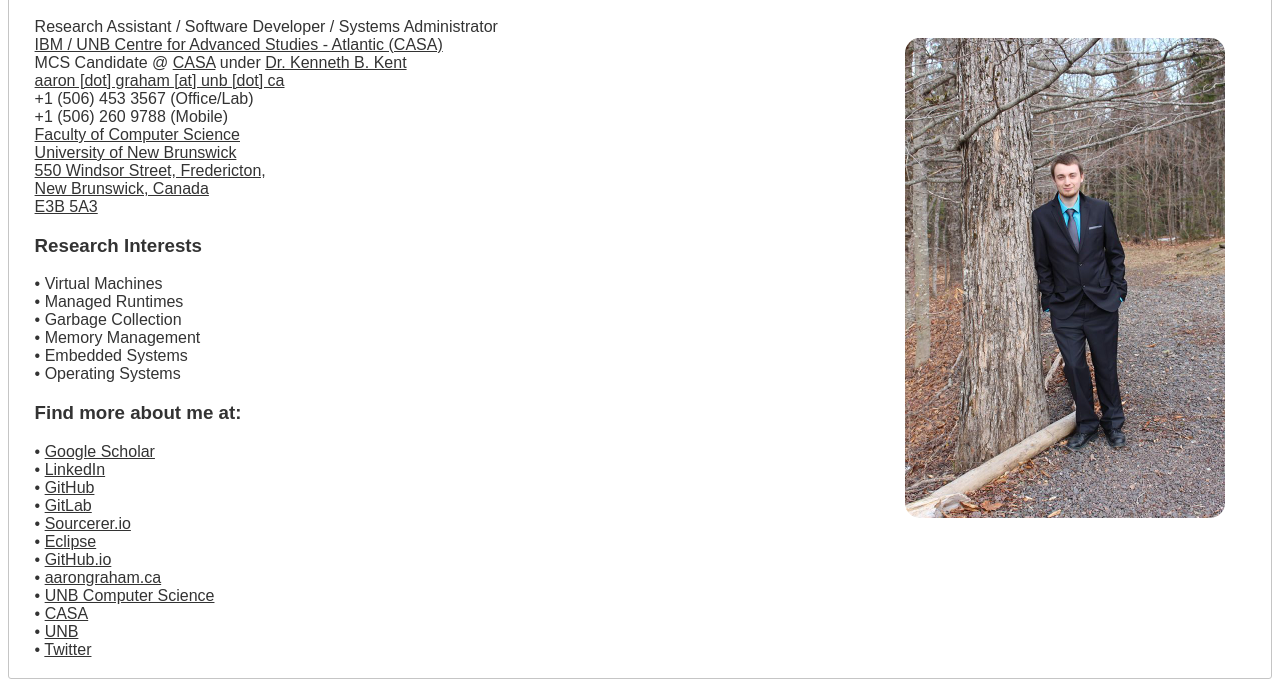
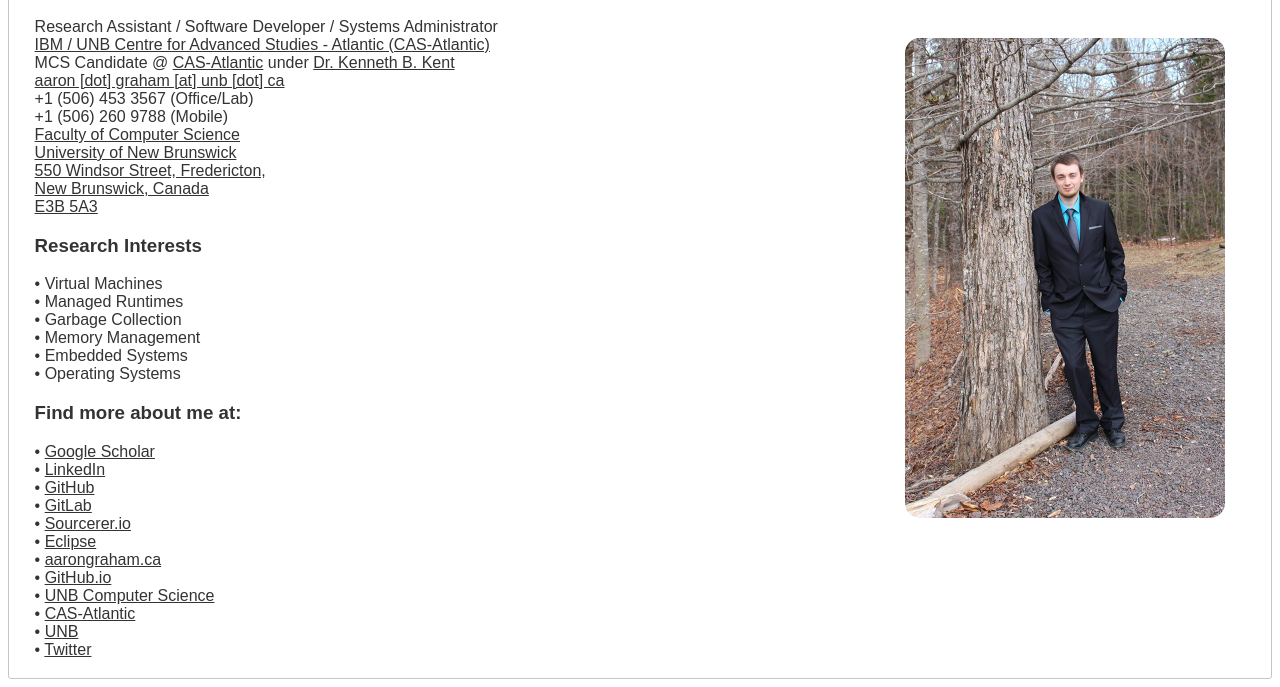
Before and after one commit to aarongraham9/aarongraham9.github.io, a plain HTML site: page index.html in a window 1280 px wide. Shown: the part 134-821 px from the top of the page. Drawn offline with nearby package versions, Linux system fonts and the light colour scheme.

Commit message:
Update Website Content With Correct CAS-Altantic Name and DSD Conference Year
Signed-off-by: Aaron Graham <aaron.graham@unb.ca>

```diff
--- a/index.html
+++ b/index.html
@@ -13,8 +13,7 @@
 		$(function() {
 			$("#tabs").tabs();
 		});
-	</script>
-	<script>
+
 		(function(i, s, o, g, r, a, m) {
 			i['GoogleAnalyticsObject'] = r;
 			i[r] = i[r] || function() {
@@ -46,8 +45,8 @@
 		<div id="tab-aaron">
 			<h1>Aaron G. Graham</h1>
 			<a href="aaron.jpg" target="_blank"><img id="aaronjpg" src="aaron.jpg" alt="Aaron Graham's Image" align="right"/></a> Research Assistant / Software Developer / Systems Administrator</br>
-			<a href="http://www.unb.ca/research/casatlantic/" target="_blank">IBM / UNB Centre for Advanced Studies - Atlantic (CASA)</a></br>
-			MCS Candidate @ <a href="http://www.unb.ca/research/casatlantic/" target="_blank">CASA</a> under <a href="http://www.cs.unb.ca/~ken/" target="_blank">Dr. Kenneth B. Kent</a></br>
+			<a href="http://www.unb.ca/research/casatlantic/" target="_blank">IBM / UNB Centre for Advanced Studies - Atlantic (CAS-Atlantic)</a></br>
+			MCS Candidate @ <a href="http://www.unb.ca/research/casatlantic/" target="_blank">CAS-Atlantic</a> under <a href="http://www.cs.unb.ca/~ken/" target="_blank">Dr. Kenneth B. Kent</a></br>
 			<script type='text/javascript'>
 				var a = new Array('&#97;&#104;&#97;&#109;&#64;&#117;&#110;&#98;', '&#97;&#97;&#114;&#111;&#110;&#46;&#103;&#114;', '&#46;&#99;&#97;');
 				document.write("<a href='mailto:" + a[1] + a[0] + a[2] + "'>&#97;&#97;&#114;&#111;&#110;&#32;&#91;&#100;&#111;&#116;&#93;&#32;&#103;&#114;&#97;&#104;&#97;&#109;&#32;&#91;&#97;&#116;&#93;&#32;&#117;&#110;&#98;&#32;&#91;&#100;&#111;&#116;&#93;&#32;&#99;&#97;</a>");
@@ -77,10 +76,10 @@
 			&bull; <a href="https://sourcerer.io/aarongraham9" target="_blank">Sourcerer.io</a></br>
 			&bull; <a href="https://accounts.eclipse.org/users/agraham1fy" target="_blank">Eclipse</a></br>
 			<!-- TODO: &bull; <a href="https://www.bitbucket.org/aarongraham9" target="_blank">BitBucket</a></br> -->
-			&bull; <a href="https://www.aarongraham.ca/" target="_blank">GitHub.io</a></br>
-			&bull; <a href="https://aarongraham9.github.io/" target="_blank">aarongraham.ca</a></br>
+			&bull; <a href="https://www.aarongraham.ca/" target="_blank">aarongraham.ca</a></br>
+			&bull; <a href="https://aarongraham9.github.io/" target="_blank">GitHub.io</a></br>
 			&bull; <a href="http://www.cs.unb.ca/people/f8j31" target="_blank">UNB Computer Science</a></br>
-			&bull; <a href="https://www.unb.ca/research/casatlantic/aboutus/index1.html" target="_blank">CASA</a></br>
+			&bull; <a href="https://www.unb.ca/research/casatlantic/aboutus/index1.html" target="_blank">CAS-Atlantic</a></br>
 			&bull; <a href="https://phonebook.unb.ca/?dn=unbCaId=70673712574058cd49d93a31ca14a28eef774ecf,ou=people,dc=unb,dc=ca" target="_blank">UNB</a></br>
 			&bull; <a href="https://twitter.com/_aarongraham" target="_blank">Twitter</a></br>
 		</div>
@@ -110,10 +109,10 @@
 
 		<div id="tab-experience">
 			<h1>Experience</h1>
-			&bull; <b>Research Assistant / Software Developer</b>, <a href="http://www.unb.ca/research/casatlantic/" target="_blank">IBM / UNB Centre for Advanced Studies - Atlantic (CASA)</a>, Fredericton, NB, Canada, 2013-Present</br>
-			&bull; <b>CASA Contract: Hardware and Software Systems Testing and Evaluation</b>, <a href="http://www.protocase.com/" target="_blank">Protocase Incorporated</a>, Sydney, NS, Canada, 2014-2015, 2016-2017</br>
-			&bull; <b>CASA Contract: Embedded/IoT/Cloud Systems, Design, Research & Development</b>, <a href="http://www.butterflyenergy.ca/" target="_blank">Butterfly Energy Systems</a>, Shediac, NB, Canada, 2016-2017</br>
-			&bull; <b>CASA Contract: System Monitoring Daemon, Design, Research and Development</b>, <a href="http://www.protocase.com/" target="_blank">Protocase Incorporated</a>, Sydney, NS, Canada, 2015-2016</br>
+			&bull; <b>Research Assistant / Software Developer</b>, <a href="http://www.unb.ca/research/casatlantic/" target="_blank">IBM / UNB Centre for Advanced Studies - Atlantic (CAS-Atlantic, CASA)</a>, Fredericton, NB, Canada, 2013-Present</br>
+			&bull; <b>CAS-Atlantic Contract: Hardware and Software Systems Testing and Evaluation</b>, <a href="http://www.protocase.com/" target="_blank">Protocase Incorporated</a>, Sydney, NS, Canada, 2014-2015, 2016-2017</br>
+			&bull; <b>CAS-Atlantic Contract: Embedded/IoT/Cloud Systems, Design, Research & Development</b>, <a href="http://www.butterflyenergy.ca/" target="_blank">Butterfly Energy Systems</a>, Shediac, NB, Canada, 2016-2017</br>
+			&bull; <b>CAS-Atlantic Contract: System Monitoring Daemon, Design, Research and Development</b>, <a href="http://www.protocase.com/" target="_blank">Protocase Incorporated</a>, Sydney, NS, Canada, 2015-2016</br>
 			&bull; <b>Help Desk Student Consultant</b>, <a href="http://www.unb.ca/its/" target="_blank">UNB Information Technology Services</a>, Fredericton, NB, Canada, Sept. 2012-Aug. 2013</br>
 			&bull; <b>Student Level 1 IT Support, UNB, Faculty of Nursing (Co-op)</b>, <a href="http://www.unb.ca/its/" target="_blank">UNB Information Technology Services</a>, Fredericton, NB, Canada, May 2012-Aug. 2012</br>
 			&bull; <b>Software Research and Development (Co-op)</b>, <a href="https://ca.blackberry.com/" target="_blank">Blackberry Limited (Research in Motion Inc.)</a>, Fredericton, NB, Canada, May 2011-Dec. 2011</br>
@@ -134,7 +133,7 @@
 
 
 			<h2>Conference Publications (Refereed By Full Paper)</h2>
-			&bull; <b><u><a href="https://ieeexplore.ieee.org/author/37086503698" target="_blank">M. Patrou</a></u></b>, <a href="https://scholar.google.ca/citations?user=ZUs6_UsAAAAJ&hl=en" target="_blank">J.-P. Legault</a>, <a href="https://scholar.google.ca/citations?user=3gClOp0AAAAJ&hl=en" target="_blank">A. G. Graham</a>, <a href="https://scholar.google.ca/citations?user=N__697EAAAAJ&hl=en" target="_blank">K. B. Kent</a>, <b>"<a href="https://ieeexplore.ieee.org/iel7/8867828/8875008/08875232.pdf" target="_blank">Improving digital circuit simulation with batch-parallel logic evaluation</a>"</b>, <a href="http://dsd-seaa2019.csd.auth.gr/" target="_blank">22nd Euromicro Conference on Digital System Design (DSD)</a>, August 28 - August 30, 2019 in Chalkidiki, Greece. (<a href="https://ieeexplore.ieee.org/servlet/opac?punumber=8867828" target="_blank">Program</a>)</br>
+			&bull; <b><u><a href="https://ieeexplore.ieee.org/author/37086503698" target="_blank">M. Patrou</a></u></b>, <a href="https://scholar.google.ca/citations?user=ZUs6_UsAAAAJ&hl=en" target="_blank">J.-P. Legault</a>, <a href="https://scholar.google.ca/citations?user=3gClOp0AAAAJ&hl=en" target="_blank">A. G. Graham</a>, <a href="https://scholar.google.ca/citations?user=N__697EAAAAJ&hl=en" target="_blank">K. B. Kent</a>, <b>"<a href="https://ieeexplore.ieee.org/iel7/8867828/8875008/08875232.pdf" target="_blank">Improving digital circuit simulation with batch-parallel logic evaluation</a>"</b>, <a href="http://dsd-seaa2019.csd.auth.gr/" target="_blank">22nd Euromicro Conference on Digital System Design 2019 (DSD 2019)</a>, August 28 - August 30, 2019 in Chalkidiki, Greece. (<a href="https://ieeexplore.ieee.org/servlet/opac?punumber=8867828" target="_blank">Program</a>)</br>
 
 <!-- TODO: Aarch64 2020 Paper: ... to appear in ... -->
 			<!-- TODO: &bull; -->
```
